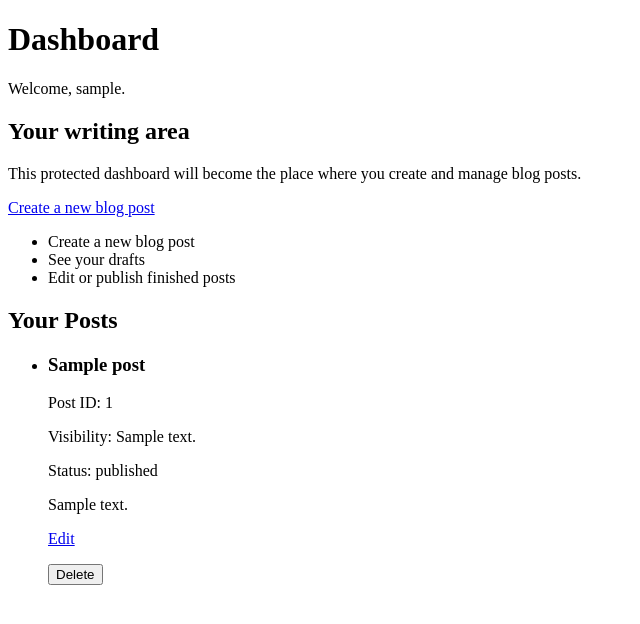
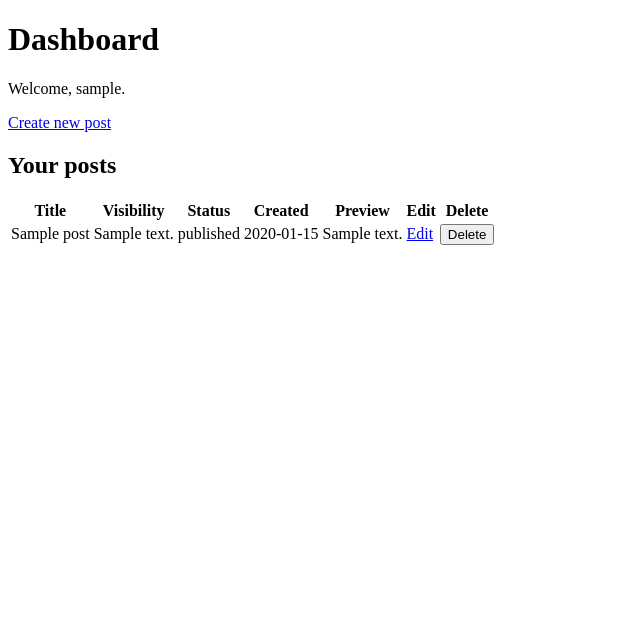
Before and after one commit to SrikarChittemsetty/voicepress, a Flask app: page /dashboard in a window 1280 px wide. Shown: the part 26-650 px from the top of the page, without its empty margins (0-640 px from the left). Run offline with Flask 3, Linux system fonts and the light colour scheme; the visitor is signed in with stand-in values (Sample User, id 1); tables that the repository leaves empty hold one stand-in row (values such as "Sample post").

Commit message:
Improve dashboard post management layout

```diff
--- a/src/templates/dashboard.html
+++ b/src/templates/dashboard.html
@@ -5,36 +5,43 @@
 {% block content %}
   <h1>Dashboard</h1>
   <p>Welcome, {{ username }}.</p>
+  <p><a href="{{ url_for('new_post') }}">Create new post</a></p>
 
   <section>
-    <h2>Your writing area</h2>
-    <p>This protected dashboard will become the place where you create and manage blog posts.</p>
-    <p><a href="{{ url_for('new_post') }}">Create a new blog post</a></p>
-    <ul>
-      <li>Create a new blog post</li>
-      <li>See your drafts</li>
-      <li>Edit or publish finished posts</li>
-    </ul>
-  </section>
-
-  <section>
-    <h2>Your Posts</h2>
-    <ul>
+    <h2>Your posts</h2>
+    <table>
+      <thead>
+        <tr>
+          <th>Title</th>
+          <th>Visibility</th>
+          <th>Status</th>
+          <th>Created</th>
+          <th>Preview</th>
+          <th>Edit</th>
+          <th>Delete</th>
+        </tr>
+      </thead>
+      <tbody>
         {% for post in blog_posts %}
-        <li>
-          <h3>{{ post.title }}</h3>
-          <p>Post ID: {{ post.id }}</p>
-          <p>Visibility: {{ post.visibility }}</p>
-          <p>Status: {{ post.status }}</p>
-          <p>{{ post.body }}</p>
-          <p><a href="{{ url_for('edit_post', post_id=post.id) }}">Edit</a></p>
+          <tr>
+            <td>{{ post.title }}</td>
+            <td>{{ post.visibility }}</td>
+            <td>{{ post.status }}</td>
+            <td>{{ post.created_at }}</td>
+            <td>{{ post.body | truncate(100, True, "...") }}</td>
+            <td><a href="{{ url_for('edit_post', post_id=post.id) }}">Edit</a></td>
+            <td>
               <form method="post" action="{{ url_for('delete_post_route', post_id=post.id) }}">
                 <button type="submit">Delete</button>
               </form>
-        </li>
+            </td>
+          </tr>
         {% else %}
-        <li>No posts yet.</li>
+          <tr>
+            <td colspan="7">No posts yet.</td>
+          </tr>
         {% endfor %}
-    </ul>
+      </tbody>
+    </table>
   </section>
 {% endblock %}
```
Lines whose indentation alone changed are shown as unchanged.
